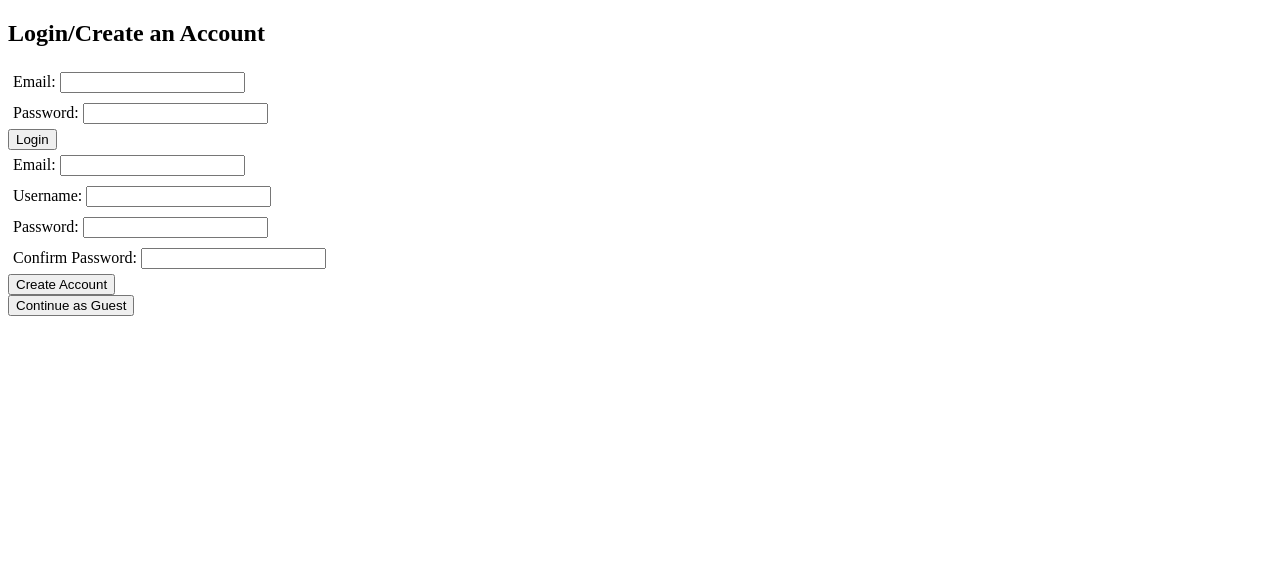
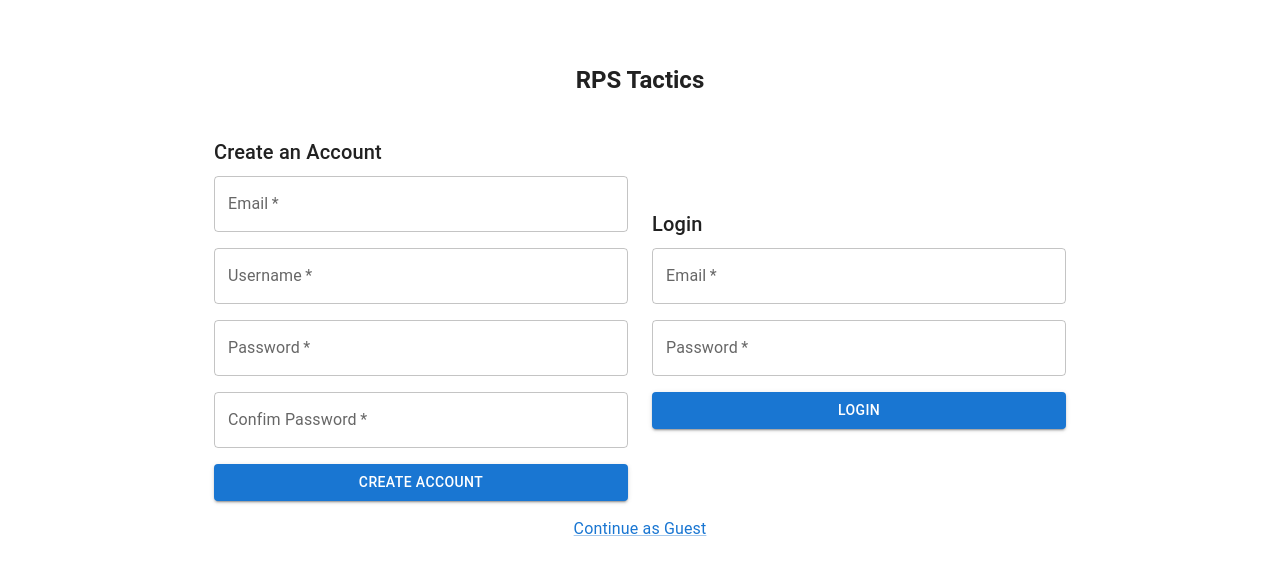
Before and after one commit to dopeter2498/rps-tactics, a React (Vite) app: page / in a window 1280 px wide. Shown: the top 572 px of the page. Built offline with nearby package versions, Linux system fonts and the light colour scheme; no server answers.

Commit message:
Added material ui and updated Login and Guest

```diff
--- a/package.json
+++ b/package.json
@@ -14,6 +14,10 @@
     "vite": "^2.7.2"
   },
   "dependencies": {
+    "@emotion/react": "^11.7.1",
+    "@emotion/styled": "^11.6.0",
+    "@mui/icons-material": "^5.4.1",
+    "@mui/material": "^5.4.1",
     "firebase": "^9.6.6",
     "react": "^17.0.2",
     "react-dom": "^17.0.2",
--- a/src/screens/Guest.tsx
+++ b/src/screens/Guest.tsx
@@ -1,27 +1,81 @@
+import { useState } from 'react';
 import { useNavigate } from 'react-router-dom';
+import Button from '@mui/material/Button';
+import CssBaseline from '@mui/material/CssBaseline';
+import TextField from '@mui/material/TextField';
+import Link from '@mui/material/Link';
+import Grid from '@mui/material/Grid';
+import Box from '@mui/material/Box';
+import Typography from '@mui/material/Typography';
+import Container from '@mui/material/Container';
 
 const Guest = () => {
+  const [username, setUsername] = useState('');
   const navigate = useNavigate();
 
+  const onContinue = (e: React.FormEvent<HTMLFormElement>) => {
+    e.preventDefault();
+  }
   return (
-    <div className='guest'>
-      <div className='guest-header'>
-        <h2>{'Guest Page'}</h2>
-      </div>
-      <div className='guest-input'>
-        <input
-          type='text'
-          name='username'
-          placeholder='Username'
-        />
-      </div>
-      <button>
-        {'Continue'}
-      </button>
-      <button onClick={() => navigate('../login')}>
-        {'Create an Account'}
-      </button>
-    </div>
+    <Container component='main' maxWidth='sm'>
+      <CssBaseline />
+      <Box
+        sx={{
+          display: 'flex',
+          flexDirection: 'column',
+          alignItems: 'center',
+          mt: 8,
+        }}
+      >
+        <Typography
+          component='h1'
+          variant='h5'
+          style={{
+            fontWeight: 'bold',
+            whiteSpace: 'pre-line',
+            textAlign: 'center'
+          }}
+        >
+          {'RPS Tactics'}
+        </Typography>
+        <Grid container spacing={3} mt={2}>
+          <Grid item xs={12}>
+            <Typography component='h1' variant='h6'>
+              {'Continue as Guest'}
+            </Typography>
+            <Box component='form' onSubmit={onContinue} sx={{ mt: 1 }}>
+              <Grid container spacing={2}>
+                <Grid item xs={12}>
+                  <TextField
+                    required
+                    fullWidth
+                    label='Username'
+                    value={username}
+                    onChange={e => setUsername(e.target.value)}
+                  />
+                </Grid>
+              </Grid>
+              <Button
+                type='submit'
+                fullWidth
+                variant='contained'
+                sx={{ my: 2 }}
+              >
+                {'Continue'}
+              </Button>
+            </Box>
+          </Grid>
+        </Grid>
+        <Link
+          component='button'
+          onClick={() => navigate('../login')}
+        >
+          <Typography style={{ cursor: 'pointer' }}>
+            {'Create an Account or Login'}
+          </Typography>
+        </Link>
+      </Box>
+    </Container>
   );
 }
 
--- a/src/screens/Login.tsx
+++ b/src/screens/Login.tsx
@@ -1,4 +1,12 @@
 import { useState } from 'react';
+import Button from '@mui/material/Button';
+import CssBaseline from '@mui/material/CssBaseline';
+import TextField from '@mui/material/TextField';
+import Link from '@mui/material/Link';
+import Grid from '@mui/material/Grid';
+import Box from '@mui/material/Box';
+import Typography from '@mui/material/Typography';
+import Container from '@mui/material/Container';
 import { useNavigate } from 'react-router-dom';
 import {
   createUserWithEmailAndPassword,
@@ -16,8 +24,6 @@ import {
 } from 'firebase/firestore';
 
 import { auth, db } from '../services/firebase';
-
-import '../styles/Login.css';
 
 const Login = () => {
   const [email, setEmail] = useState('');
@@ -70,7 +76,7 @@ const Login = () => {
       }
       const user: UserCredential | undefined
         = await createUserWithEmailAndPassword(auth, email, password);
-      await setDoc(doc(db, "Users", auth.currentUser!.uid), {
+      await setDoc(doc(db, 'Users', auth.currentUser!.uid), {
         username: username,
         wins: 0,
       });
@@ -86,74 +92,141 @@ const Login = () => {
   }
 
   return (
-    <div className='login'>
-      <div className='login-header'>
-        <h2>{'Login/Create an Account'}</h2>
-      </div>
-      <form className='login-form' onSubmit={onLogin}>
-        <label className='login-form-label'>
-          {'Email: '}
-          <input
-            type='text'
-            name='email'
+    <Container component='main' maxWidth='md'>
+      <CssBaseline />
+      <Box
+        sx={{
+          display: 'flex',
+          flexDirection: 'column',
+          alignItems: 'center',
+          mt: 8,
+        }}
+      >
+        <Typography
+          component='h1'
+          variant='h5'
+          style={{
+            fontWeight: 'bold',
+            whiteSpace: 'pre-line',
+            textAlign: 'center'
+          }}
+        >
+          {'RPS Tactics'}
+        </Typography>
+        <Box
+          sx={{
+            flexDirection: 'row',
+            mt: 5
+          }}
+        >
+          <Grid container spacing={3}>
+            <Grid item xs={12} md={6}>
+              <Typography component='h1' variant='h6'>
+                {'Create an Account'}
+              </Typography>
+              <Box component='form' onSubmit={onCreateAccount} sx={{ mt: 1 }}>
+                <Grid container spacing={2}>
+                  <Grid item xs={12}>
+                    <TextField
+                      required
+                      fullWidth
+                      label='Email'
+                      autoComplete='email'
                       value={email}
-            onChange={(e) => setEmail(e.target.value)}
+                      onChange={e => setEmail(e.target.value)}
                     />
-        </label>
-        <label className='login-form-label'>
-          {'Password: '}
-          <input
+                  </Grid>
+                  <Grid item xs={12}>
+                    <TextField
+                      required
+                      fullWidth
+                      label='Username'
+                      value={username}
+                      onChange={e => setUsername(e.target.value)}
+                    />
+                  </Grid>
+                  <Grid item xs={12}>
+                    <TextField
+                      required
+                      fullWidth
+                      label='Password'
                       type='password'
-            name='password'
                       value={password}
-            onChange={(e) => setPassword(e.target.value)}
+                      onChange={e => setPassword(e.target.value)}
+                      autoComplete='new-password'
                     />
-        </label>
-        <input type='submit' value='Login' />
-      </form>
-      <form className='login-form' onSubmit={onCreateAccount}>
-        <label className='login-form-label'>
-          {'Email: '}
-          <input
-            type='text'
-            name='email'
+                  </Grid>
+                  <Grid item xs={12}>
+                    <TextField
+                      required
+                      fullWidth
+                      label='Confim Password'
+                      type='password'
+                      value={confirmPassword}
+                      onChange={e => setConfirmPassword(e.target.value)}
+                    />
+                  </Grid>
+                </Grid>
+                <Button
+                  type='submit'
+                  fullWidth
+                  variant='contained'
+                  sx={{ my: 2 }}
+                >
+                  {'Create Account'}
+                </Button>
+              </Box>
+            </Grid>
+            <Grid item xs={12} md={6} style={{ alignSelf: 'center' }}>
+              <Typography component='h1' variant='h6'>
+                {'Login'}
+              </Typography>
+              <Box component='form' onSubmit={onLogin} sx={{ mt: 1 }}>
+                <Grid container spacing={2}>
+                  <Grid item xs={12}>
+                    <TextField
+                      required
+                      fullWidth
+                      label='Email'
+                      autoComplete='email'
                       value={email}
-            onChange={(e) => setEmail(e.target.value)}
+                      onChange={e => setEmail(e.target.value)}
                     />
-        </label>
-        <label className='login-form-label'>
-          {'Username: '}
-          <input
-            type='text'
-            name='username'
-            value={username}
-            onChange={(e) => setUsername(e.target.value)}
+                  </Grid>
+                  <Grid item xs={12}>
+                    <TextField
+                      required
+                      fullWidth
+                      label='Password'
+                      type='password'
+                      value={password}
+                      onChange={e => setPassword(e.target.value)}
+                      autoComplete='new-password'
                     />
-        </label>
-        <label className='login-form-label'>
-          {'Password: '}
-          <input
-            type='password'
-            name='password'
-            value={password}
-            onChange={(e) => setPassword(e.target.value)}
-          />
-        </label>
-        <label className='login-form-label'>
-          {'Confirm Password: '}
-          <input
-            type='password'
-            name='confirmPassword'
-            value={confirmPassword}
-            onChange={(e) => setConfirmPassword(e.target.value)}
-          />
-        </label>
-        <input type='submit' value='Create Account' />
-      </form>
-      <button onClick={() => { navigate('../rps') }}>
+                  </Grid>
+                </Grid>
+                <Button
+                  type='submit'
+                  fullWidth
+                  variant='contained'
+                  sx={{ my: 2 }}
+                >
+                  {'Login'}
+                </Button>
+              </Box>
+            </Grid>
+          </Grid>
+        </Box>
+        <Link
+          component='button'
+          onClick={() => navigate('../guest')}
+        >
+          <Typography style={{ cursor: 'pointer' }}>
             {'Continue as Guest'}
-      </button>
-    </div>
+          </Typography>
+        </Link>
+      </Box>
+    </Container>
   );
 }
 
```
Also changed, not shown: 1 other file (tests, documents, lock files or other folders). Lines whose indentation alone changed are shown as unchanged.
